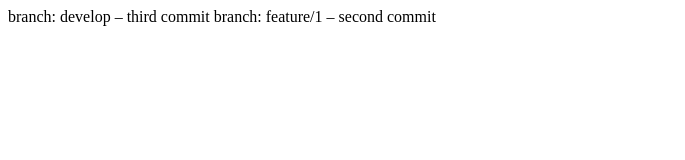
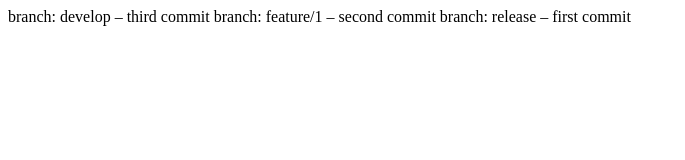
Before and after one commit to brightestsirius/lesson_18, a plain HTML site: page index.html in a window 1280 px wide. Shown: the whole page, without its empty margins (0-685 px from the left). Drawn offline with Linux system fonts and the light colour scheme.

Commit message:
branch: release – first commit

```diff
--- a/index.html
+++ b/index.html
@@ -7,5 +7,7 @@
 <body>
     branch: develop – third commit
     branch: feature/1 – second commit
+
+    branch: release – first commit
 </body>
 </html>
```
